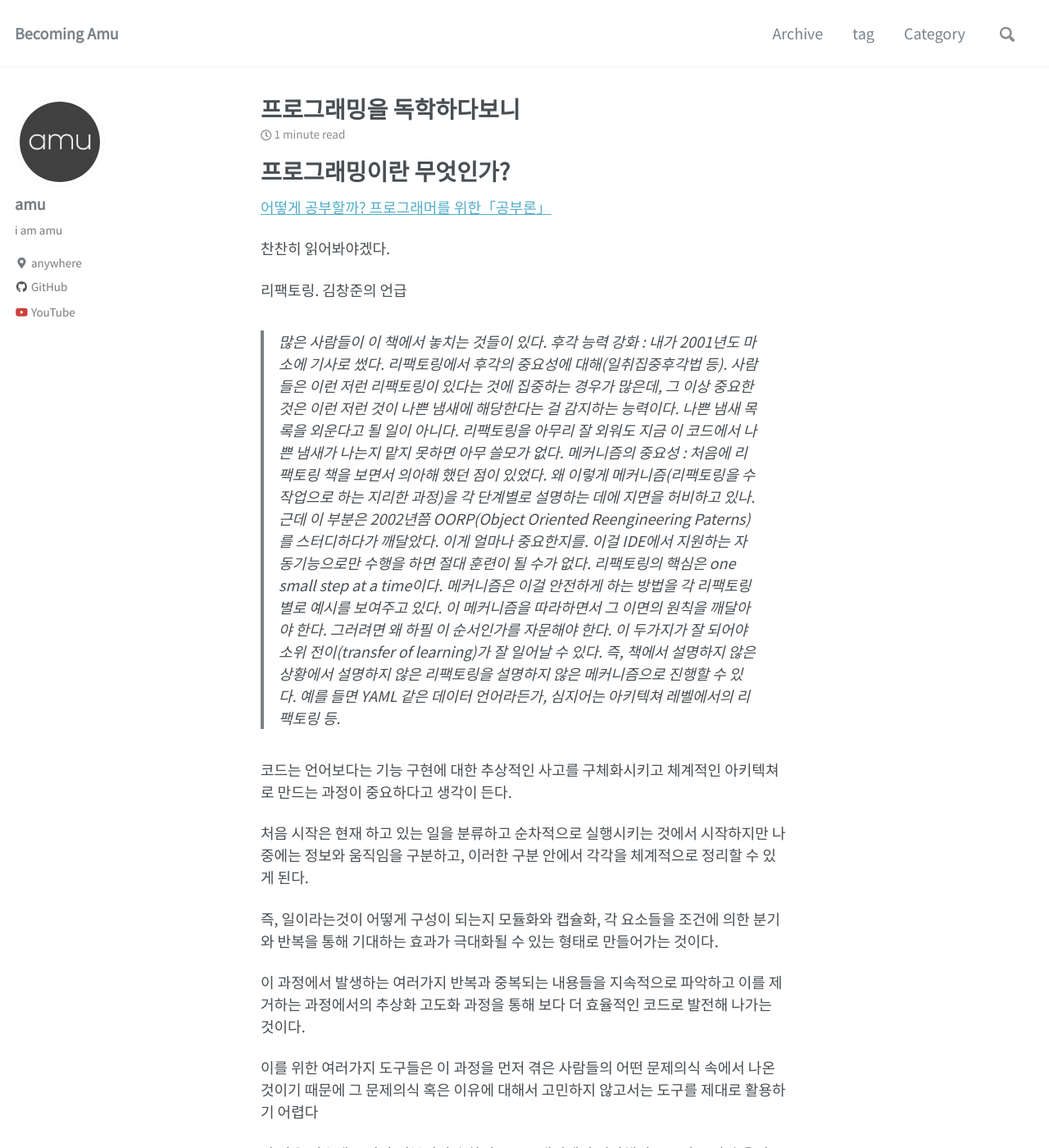
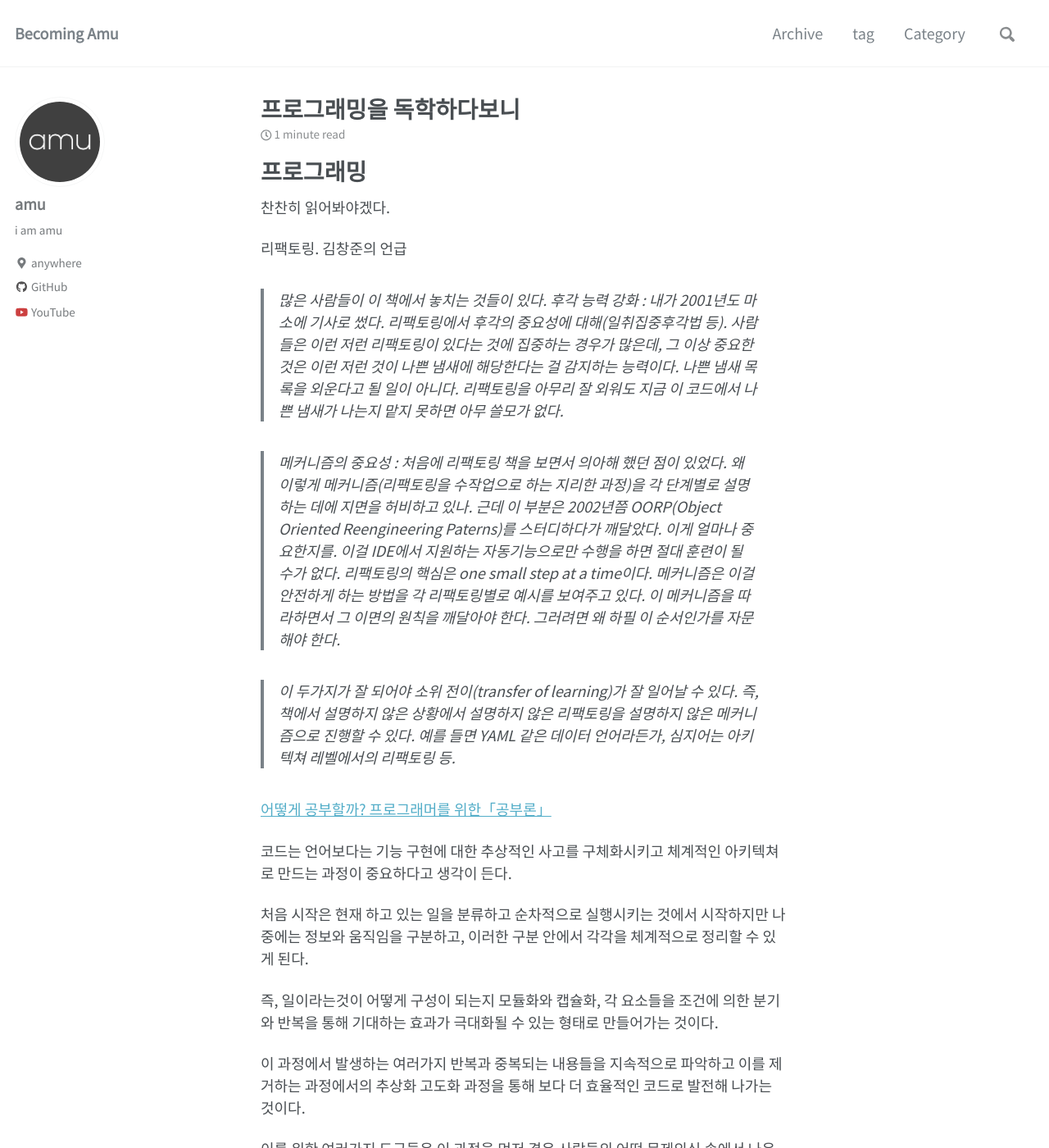
Before and after one commit to xulfereht/xulfereht.github.io, a Jekyll site: the page built from _posts/2020-04-25-code-is.md, in a window 1280 px wide and 1400 px high. Shown: the whole window at 82% size. Built offline with Jekyll 4.4.1, drawn with Linux system fonts in a browser that asks for light colours; nearby versions of some CDN libraries.

Commit message:
new post

```diff
--- a/_posts/2020-04-25-code-is.md
+++ b/_posts/2020-04-25-code-is.md
@@ -4,15 +4,19 @@ layout: single
 categories: 개발
 tags: dev refactoring terminal
 ---
-# 프로그래밍이란 무엇인가?
-[어떻게 공부할까? 프로그래머를 위한「공부론」](https://okky.kr/article/398880)
+# 프로그래밍
 
 찬찬히 읽어봐야겠다.
 
 리팩토링. 김창준의 언급
 > 많은 사람들이 이 책에서 놓치는 것들이 있다. 후각 능력 강화 : 내가 2001년도 마소에 기사로 썼다. 리팩토링에서 후각의 중요성에 대해(일취집중후각법 등). 사람들은 이런 저런 리팩토링이 있다는 것에 집중하는 경우가 많은데, 그 이상 중요한 것은 이런 저런 것이 나쁜 냄새에 해당한다는 걸 감지하는 능력이다. 나쁜 냄새 목록을 외운다고 될 일이 아니다. 리팩토링을 아무리 잘 외워도 지금 이 코드에서 나쁜 냄새가 나는지 맡지 못하면 아무 쓸모가 없다.
+
 > 메커니즘의 중요성 : 처음에 리팩토링 책을 보면서 의아해 했던 점이 있었다. 왜 이렇게 메커니즘(리팩토링을 수작업으로 하는 지리한 과정)을 각 단계별로 설명하는 데에 지면을 허비하고 있나. 근데 이 부분은 2002년쯤 OORP(Object Oriented Reengineering Paterns)를 스터디하다가 깨달았다. 이게 얼마나 중요한지를. 이걸 IDE에서 지원하는 자동기능으로만 수행을 하면 절대 훈련이 될 수가 없다. 리팩토링의 핵심은 one small step at a time이다. 메커니즘은 이걸 안전하게 하는 방법을 각 리팩토링별로 예시를 보여주고 있다. 이 메커니즘을 따라하면서 그 이면의 원칙을 깨달아야 한다. 그러려면 왜 하필 이 순서인가를 자문해야 한다.
+
 > 이 두가지가 잘 되어야 소위 전이(transfer of learning)가 잘 일어날 수 있다. 즉, 책에서 설명하지 않은 상황에서 설명하지 않은 리팩토링을 설명하지 않은 메커니즘으로 진행할 수 있다. 예를 들면 YAML 같은 데이터 언어라든가, 심지어는 아키텍쳐 레벨에서의 리팩토링 등.
+
+[어떻게 공부할까? 프로그래머를 위한「공부론」](https://okky.kr/article/398880)
+
 
 코드는 언어보다는 기능 구현에 대한 추상적인 사고를 구체화시키고 체계적인 아키텍쳐로 만드는 과정이 중요하다고 생각이 든다.
 
```
